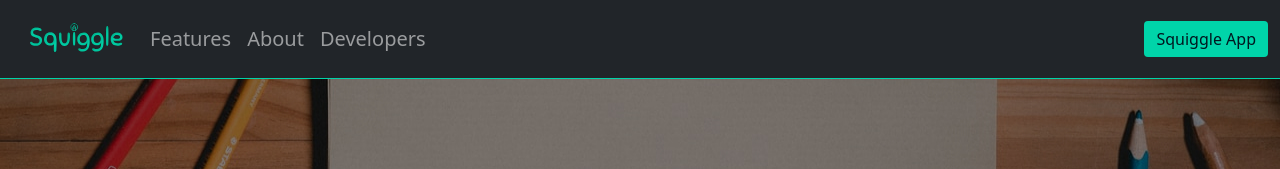
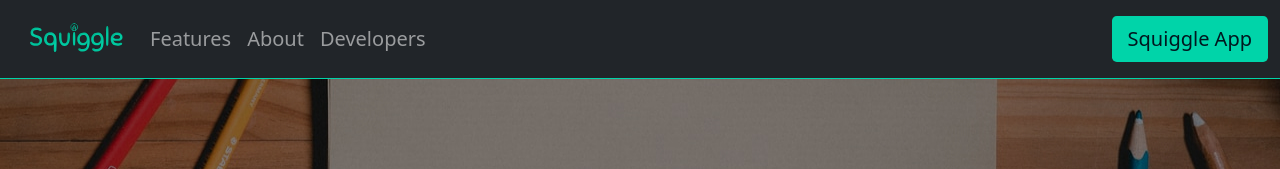
Before and after one commit to Yehan20/Hackathon-Drawing-App, a plain HTML site: page index.html in a window 1280 px wide. Shown: the top 169 px of the page. Drawn offline with nearby package versions, Linux system fonts and the light colour scheme; files whose address does not match are found by name.

Commit message:
update navbar button

```diff
--- a/index.html
+++ b/index.html
@@ -44,10 +44,11 @@
                             <a class="nav-link lead" href="#developer">Developers</a>
                         </li>
                     </ul>
-                    <a class="btn btn-primary" type="button" href="draw.html" target="_blank">Squiggle App</a>
+                    <a class="btn btn-primary btn-lg" type="button" href="draw.html" target="_blank">Squiggle App</a>
                 </div>
             </div>
         </nav>
+
         <!-- Hero section start -->
         <section class="hero py-3 bg-light text-light">
             <div class="container">
@@ -67,6 +68,7 @@
                 </div>
             </div>
         </section>
+
         <!-- Features section -->
         <section class="py-5 bg-dark text-light" id="feature">
             <div class="container">
@@ -175,6 +177,7 @@
                 </div>
             </div>
         </section>
+
         <!-- About Section -->
         <section class="bg-light py-5 text-center" id="about">
             <h1>About <img src="/media/images/Squiggle-Logo.svg" style="width: 150px" /></h1>
```
